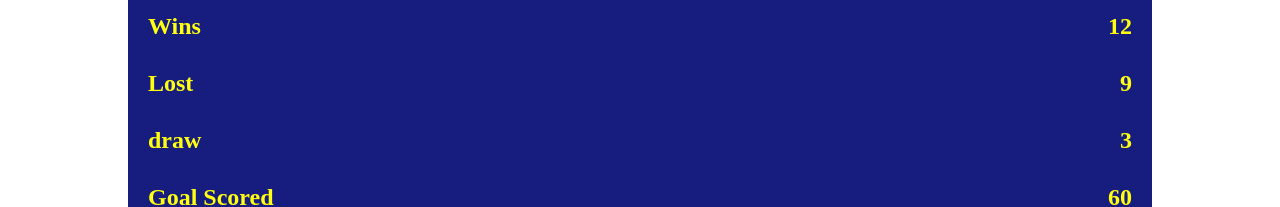
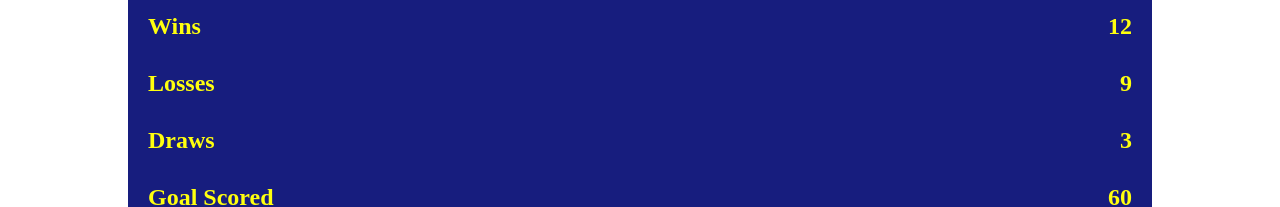
Before and after one commit to Zulqarnain32/wolf, a React (Vite) app: page / in a window 1280 px wide. Shown: the part 194-401 px from the top of the page. Built offline with nearby package versions, Linux system fonts and the light colour scheme.

Commit message:
gramitical mistake

```diff
--- a/src/components/Home.jsx
+++ b/src/components/Home.jsx
@@ -13,11 +13,11 @@ const Home = () => {
           <h2>12</h2>
         </div>
         <div className="goals-count mt">
-          <h2>Lost</h2>
+          <h2>Losses</h2>
           <h2>9</h2>
         </div>
         <div className="goals-count mt">
-          <h2>draw</h2>
+          <h2>Draws</h2>
           <h2>3</h2>
         </div>
         <div className="goals-count mt">
```
